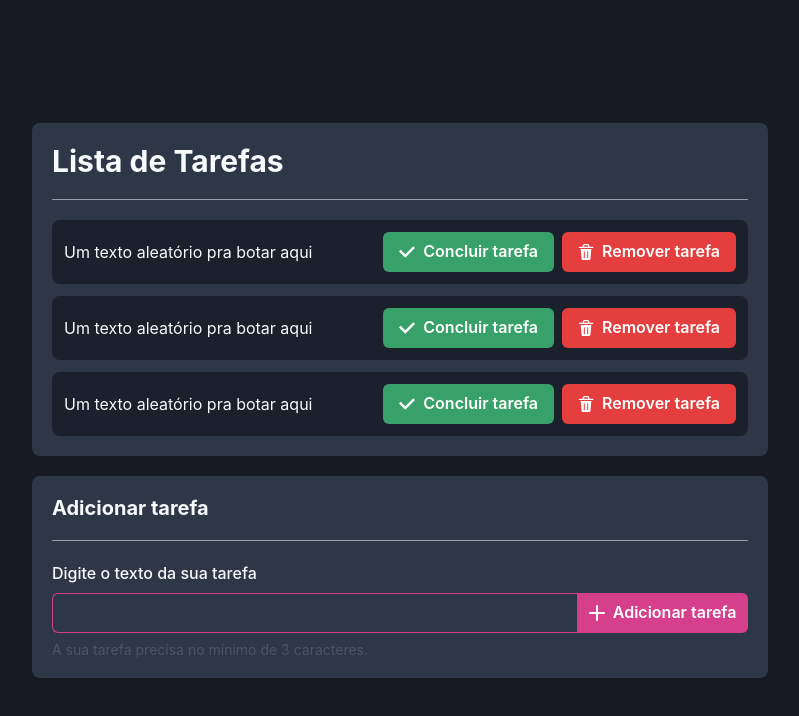
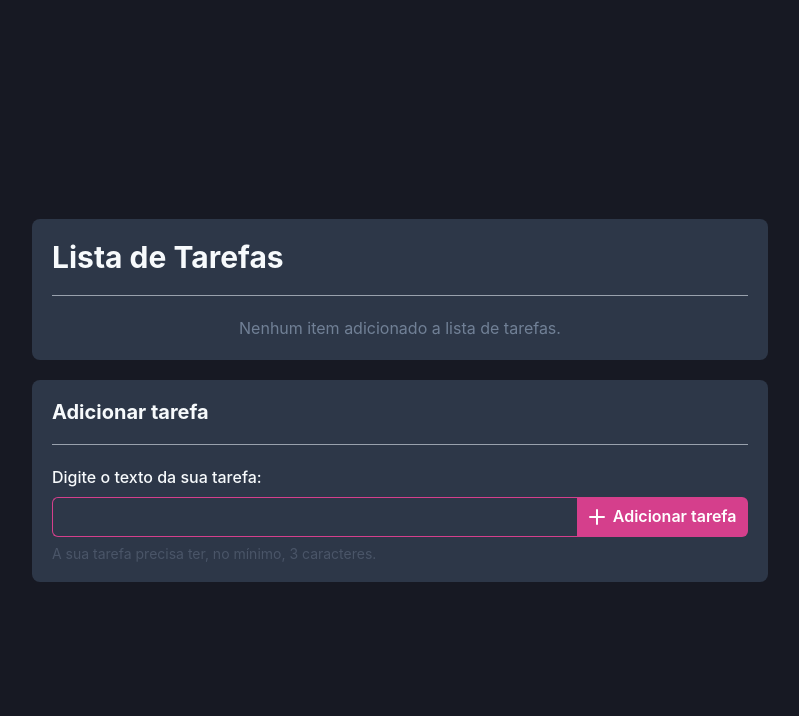
Before and after one commit to caiocezartg/duosystem-challenge, a React (Vite) app: page / in a window 1280 px wide. Shown: the top 716 px of the page, without its empty margins (240-1039 px from the left). Built offline with nearby package versions, Linux system fonts and the light colour scheme.

Commit message:
feat: add Zod to validate input

```diff
--- a/package.json
+++ b/package.json
@@ -14,10 +14,12 @@
     "@chakra-ui/react": "^2.8.1",
     "@emotion/react": "^11.11.1",
     "@emotion/styled": "^11.11.0",
+    "@hookform/resolvers": "^3.3.1",
     "framer-motion": "^10.16.4",
     "react": "^18.2.0",
     "react-dom": "^18.2.0",
-    "react-hook-form": "^7.47.0"
+    "react-hook-form": "^7.47.0",
+    "zod": "^3.22.3"
   },
   "devDependencies": {
     "@types/react": "^18.2.15",
--- a/src/components/TaskList/index.tsx
+++ b/src/components/TaskList/index.tsx
@@ -5,6 +5,7 @@ import {
   Divider,
   Flex,
   FormControl,
+  FormErrorMessage,
   FormHelperText,
   FormLabel,
   Heading,
@@ -12,18 +13,31 @@ import {
   Text,
   VStack,
 } from "@chakra-ui/react";
+import { z } from "zod";
+import { useForm } from "react-hook-form";
+import { zodResolver } from "@hookform/resolvers/zod";
 import { AddIcon } from "@chakra-ui/icons";
+import { useState } from "react";
+
 import TaskItem from "../TaskItem";
-import { useState } from "react";
-import { useForm } from "react-hook-form";
 
-type IFormInput = {
-  taskTitle: string;
-};
+const inputSchema = z.object({
+  taskTitle: z
+    .string()
+    .min(3, { message: "A sua tarefa não contém, no mínimo, 3 caracteres." }),
+});
+
+type IFormInput = z.infer<typeof inputSchema>;
 
 function TaskList() {
-  const { handleSubmit, register } = useForm<IFormInput>();
-  const [taskList, setTaskList] = useState([""]);
+  const {
+    handleSubmit,
+    register,
+    formState: { errors },
+  } = useForm<IFormInput>({
+    resolver: zodResolver(inputSchema),
+  });
+  const [taskList, setTaskList] = useState([]);
 
   function addNewTask(data: IFormInput) {
     console.log(data);
@@ -46,10 +60,12 @@ function TaskList() {
           <Divider marginY={5} />
 
           {taskList.length === 0 ? (
-            <Text>Nenhum item adicionado a lista de tarefas.</Text>
+            <Text textAlign="center" color="gray.500">
+              Nenhum item adicionado a lista de tarefas.
+            </Text>
           ) : (
             <VStack spacing={3}>
-              <TaskItem title="Um texto aleatório pra botar aqui" />
+              <TaskItem title="Um texto aleatório pra botar aqui aaaaaaaaaaaaa" />
               <TaskItem title="Um texto aleatório pra botar aqui" />
               <TaskItem title="Um texto aleatório pra botar aqui" />
             </VStack>
@@ -62,18 +78,10 @@ function TaskList() {
           <Divider marginY={5} />
 
           <form onSubmit={handleSubmit(addNewTask)}>
-            <FormControl>
-              <FormLabel>Digite o texto da sua tarefa</FormLabel>
+            <FormControl isInvalid={errors.taskTitle ? true : false}>
+              <FormLabel>Digite o texto da sua tarefa:</FormLabel>
 
               <Flex>
-                {/* <Controller
-                  name="taskTitle"
-                  control={control}
-                  render={({ field }) => (
-
-                  )}
-                ></Controller> */}
-
                 <Input
                   width="80%"
                   borderRightRadius={0}
@@ -93,9 +101,13 @@ function TaskList() {
                 </Button>
               </Flex>
 
-              <FormHelperText>
-                A sua tarefa precisa no mínimo de 3 caracteres.
-              </FormHelperText>
+              {errors.taskTitle ? (
+                <FormErrorMessage>{errors.taskTitle.message}</FormErrorMessage>
+              ) : (
+                <FormHelperText>
+                  A sua tarefa precisa ter, no mínimo, 3 caracteres.
+                </FormHelperText>
+              )}
             </FormControl>
           </form>
         </Box>
```
Also changed, not shown: 1 other file (tests, documents, lock files or other folders).
